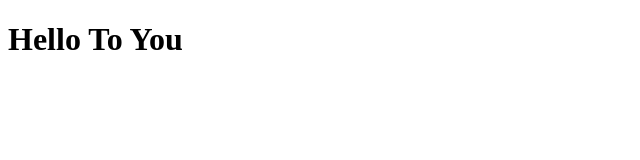
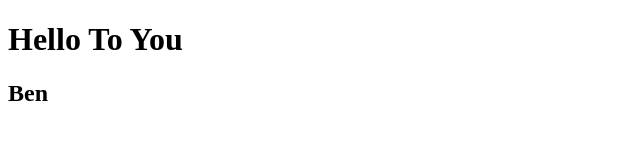
Before and after one commit to ttu-bburchfield/CSC2510-202410, a plain HTML site: page index.html in a window 1280 px wide. Shown: the full height of the page, 0-640 px from the left. Drawn offline with Linux system fonts and the light colour scheme.

Commit message:
Added name tag

```diff
--- a/index.html
+++ b/index.html
@@ -7,5 +7,6 @@
 </head>
 <body>
     <h1>Hello To You</h1>
+    <h2>Ben</h2>
 </body>
 </html>
```
